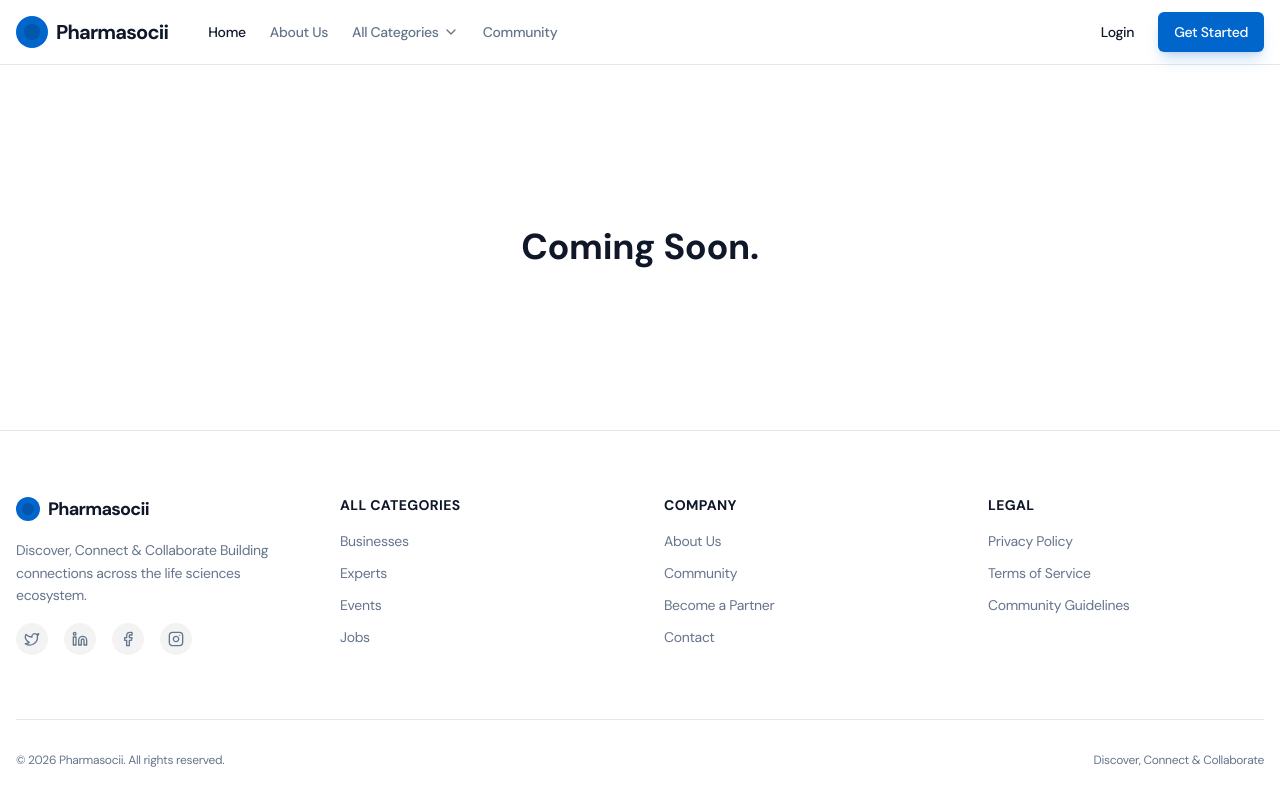
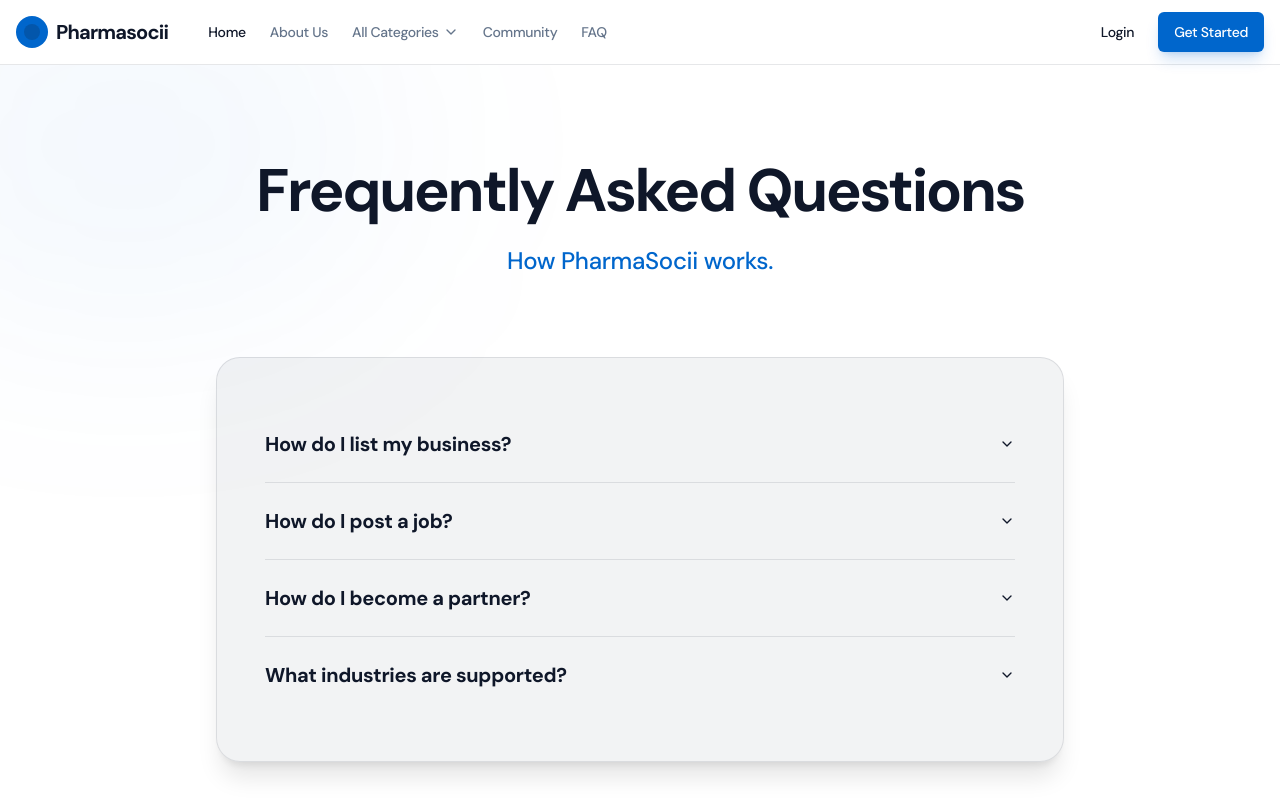
Before and after one commit to simran-kanda1/pharmasocii, a React (Vite) app: page /faq in a window 1280 px wide. Shown: the top 800 px of the page. Built offline with nearby package versions, Linux system fonts and the light colour scheme; no server answers.

Commit message:
Extract FAQ to standalone page and update routing

```diff
--- a/src/App.tsx
+++ b/src/App.tsx
@@ -14,6 +14,7 @@ import CreateJob from "./pages/partner/CreateJob";
 import CreateEvent from "./pages/partner/CreateEvent";
 import CreateConsulting from "./pages/partner/CreateConsulting";
 import AboutUs from "./pages/AboutUs";
+import FAQ from "./pages/FAQ";
 
 function AppLayout({ children }: { children: React.ReactNode }) {
   return (
@@ -33,6 +34,7 @@ function App() {
       {/* Pages With Layout */}
       <Route path="/" element={<AppLayout><Home /></AppLayout>} />
       <Route path="/about-us" element={<AppLayout><AboutUs /></AppLayout>} />
+      <Route path="/faq" element={<AppLayout><FAQ /></AppLayout>} />
       <Route path="/marketplace/:category?" element={<AppLayout><Marketplace /></AppLayout>} />
 
       {/* Auth flows */}
--- a/src/components/layout/Navbar.tsx
+++ b/src/components/layout/Navbar.tsx
@@ -87,6 +87,9 @@ export default function Navbar() {
                         <Link to="/community" className="text-sm font-medium hover:text-primary transition-colors text-muted-foreground">
                             Community
                         </Link>
+                        <Link to="/faq" className="text-sm font-medium hover:text-primary transition-colors text-muted-foreground">
+                            FAQ
+                        </Link>
                     </div>
                 </div>
 
--- /dev/null
+++ b/src/pages/FAQ.tsx
@@ -0,0 +1,46 @@
+import { Accordion, AccordionItem, AccordionTrigger, AccordionContent } from "@/components/ui/accordion";
+
+export default function FAQ() {
+    return (
+        <div className="flex-1 bg-background py-24 relative overflow-hidden">
+            {/* Subtle background flair */}
+            <div className="absolute top-[-10%] left-[-10%] w-[40%] h-[40%] bg-primary/5 rounded-full blur-[120px] pointer-events-none" />
+
+            <div className="container mx-auto px-6 max-w-4xl relative z-10">
+                <div className="text-center mb-20 animate-in fade-in slide-in-from-bottom-8 duration-700">
+                    <h1 className="text-4xl md:text-6xl font-extrabold tracking-tight mb-6 text-foreground">Frequently Asked Questions</h1>
+                    <p className="text-xl md:text-2xl text-primary font-medium">How PharmaSocii works.</p>
+                </div>
+
+                <div className="animate-in fade-in slide-in-from-bottom-12 duration-1000 delay-150 fill-mode-both">
+                    <Accordion type="single" collapsible className="w-full bg-foreground/5 p-8 md:p-12 rounded-3xl border border-foreground/10 shadow-xl backdrop-blur-sm">
+                        <AccordionItem value="item-1" className="border-foreground/10">
+                            <AccordionTrigger className="text-left text-lg md:text-xl font-semibold hover:text-primary py-6 transition-colors">How do I list my business?</AccordionTrigger>
+                            <AccordionContent className="text-muted-foreground text-base md:text-lg leading-relaxed pb-8">
+                                Listing your business is straightforward. Simply create an account, navigate to the Partner Dashboard, and fill out your organization's details including services, biosafety levels, and certifications. Once approved by our team, your business will instantly appear in the marketplace.
+                            </AccordionContent>
+                        </AccordionItem>
+                        <AccordionItem value="item-2" className="border-foreground/10">
+                            <AccordionTrigger className="text-left text-lg md:text-xl font-semibold hover:text-primary py-6 transition-colors">How do I post a job?</AccordionTrigger>
+                            <AccordionContent className="text-muted-foreground text-base md:text-lg leading-relaxed pb-8">
+                                Active partners can post jobs directly from their dashboard. Jobs will be featured in the marketplace and recommended to relevant talent in our community network based on tags and industry matching.
+                            </AccordionContent>
+                        </AccordionItem>
+                        <AccordionItem value="item-3" className="border-foreground/10">
+                            <AccordionTrigger className="text-left text-lg md:text-xl font-semibold hover:text-primary py-6 transition-colors">How do I become a partner?</AccordionTrigger>
+                            <AccordionContent className="text-muted-foreground text-base md:text-lg leading-relaxed pb-8">
+                                Partnership is open to verified biotech entities and consultants. Visit our Partner page, select a subscription plan, and verify your credentials. Partners receive enhanced visibility, job posting capabilities, and analytics.
+                            </AccordionContent>
+                        </AccordionItem>
+                        <AccordionItem value="item-4" className="border-foreground/10 border-b-0">
+                            <AccordionTrigger className="text-left text-lg md:text-xl font-semibold hover:text-primary py-6 transition-colors">What industries are supported?</AccordionTrigger>
+                            <AccordionContent className="text-muted-foreground text-base md:text-lg leading-relaxed pb-8">
+                                We support a wide range of life sciences sectors including Pharmaceuticals, Genomics, Medical Devices, Agricultural Biotech, Bioinformatics, and Clinical Research among others.
+                            </AccordionContent>
+                        </AccordionItem>
+                    </Accordion>
+                </div>
+            </div>
+        </div>
+    );
+}
--- a/src/pages/Home.tsx
+++ b/src/pages/Home.tsx
@@ -3,7 +3,7 @@ import { Link } from "react-router-dom";
 import { ArrowRight, PlayCircle, ShieldCheck, Building2, Users, Calendar, Briefcase, MessageSquare, MapPin } from "lucide-react";
 import { Button } from "@/components/ui/button";
 import { Card, CardContent } from "@/components/ui/card";
-import { Accordion, AccordionContent, AccordionItem, AccordionTrigger } from "@/components/ui/accordion";
+
 import { Avatar, AvatarFallback, AvatarImage } from "@/components/ui/avatar";
 import { db } from "@/firebase";
 import { collection, query, where, limit, getDocs } from "firebase/firestore";
@@ -357,42 +357,6 @@ export default function Home() {
                 </div>
             </section >
 
-            {/* FAQ */}
-            < section className="py-32 bg-background" >
-                <div className="container mx-auto px-4 max-w-4xl">
-                    <div className="text-center mb-16">
-                        <h2 className="text-3xl md:text-5xl font-bold tracking-tight mb-4">Frequently Asked Questions</h2>
-                        <p className="text-muted-foreground">How PharmaSocii works.</p>
-                    </div>
-
-                    <Accordion type="single" collapsible className="w-full">
-                        <AccordionItem value="item-1" className="border-foreground/10">
-                            <AccordionTrigger className="text-left text-lg hover:text-primary py-6">How do I list my business?</AccordionTrigger>
-                            <AccordionContent className="text-muted-foreground text-base leading-relaxed pb-6">
-                                Listing your business is straightforward. Simply create an account, navigate to the Partner Dashboard, and fill out your organization's details including services, biosafety levels, and certifications. Once approved by our team, your business will instantly appear in the marketplace.
-                            </AccordionContent>
-                        </AccordionItem>
-                        <AccordionItem value="item-2" className="border-foreground/10">
-                            <AccordionTrigger className="text-left text-lg hover:text-primary py-6">How do I post a job?</AccordionTrigger>
-                            <AccordionContent className="text-muted-foreground text-base leading-relaxed pb-6">
-                                Active partners can post jobs directly from their dashboard. Jobs will be featured in the marketplace and recommended to relevant talent in our community network based on tags and industry matching.
-                            </AccordionContent>
-                        </AccordionItem>
-                        <AccordionItem value="item-3" className="border-foreground/10">
-                            <AccordionTrigger className="text-left text-lg hover:text-primary py-6">How do I become a partner?</AccordionTrigger>
-                            <AccordionContent className="text-muted-foreground text-base leading-relaxed pb-6">
-                                Partnership is open to verified biotech entities and consultants. Visit our Partner page, select a subscription plan, and verify your credentials. Partners receive enhanced visibility, job posting capabilities, and analytics.
-                            </AccordionContent>
-                        </AccordionItem>
-                        <AccordionItem value="item-4" className="border-foreground/10">
-                            <AccordionTrigger className="text-left text-lg hover:text-primary py-6">What industries are supported?</AccordionTrigger>
-                            <AccordionContent className="text-muted-foreground text-base leading-relaxed pb-6">
-                                We support a wide range of life sciences sectors including Pharmaceuticals, Genomics, Medical Devices, Agricultural Biotech, Bioinformatics, and Clinical Research among others.
-                            </AccordionContent>
-                        </AccordionItem>
-                    </Accordion>
-                </div>
-            </section>
         </div>
     );
 }
```
